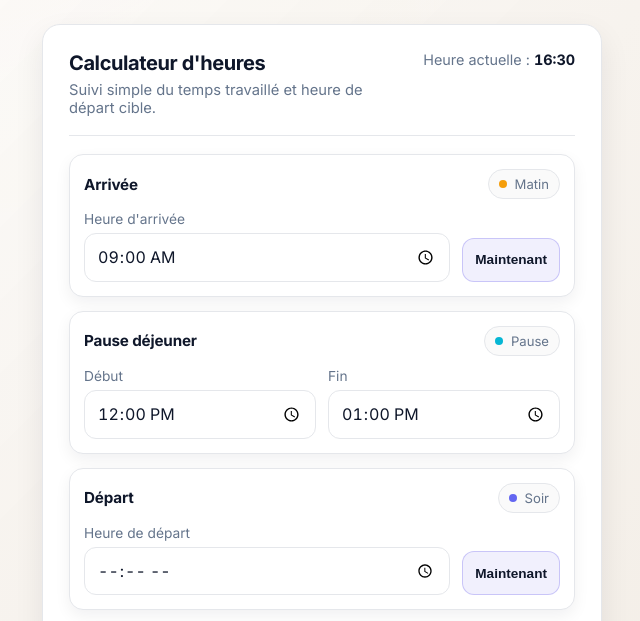
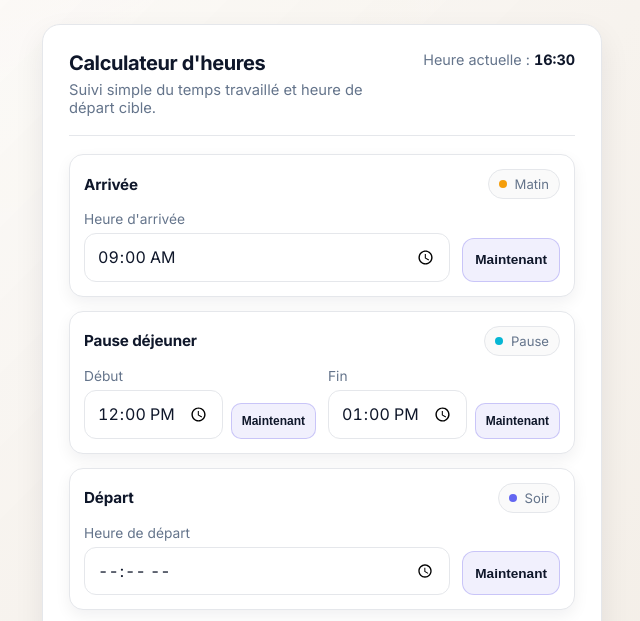
Before and after one commit to bazyole/codex, a plain HTML site: page index.html in a window 1280 px wide. Shown: the top 621 px of the page, without its empty margins (318-958 px from the left). Drawn offline with Linux system fonts and the light colour scheme.

Commit message:
Add lunch now buttons

```diff
--- a/heures.css
+++ b/heures.css
@@ -194,6 +194,24 @@ input[type="time"]:focus, input[type="number"]:focus{
   gap: 12px;
 }
 
+.input-item{
+  display: grid;
+  grid-template-columns: 1fr auto;
+  align-items: end;
+  gap: 8px;
+}
+
+.input-field{
+  min-width: 0;
+}
+
+.btn-now--mini{
+  height: 36px;
+  padding: 0 10px;
+  border-radius: 10px;
+  font-size: 0.75rem;
+}
+
 .results-section{
   margin-top: 16px;
   padding: 16px;
@@ -348,6 +366,8 @@ input[type="time"]:focus, input[type="number"]:focus{
   .input-row{ grid-template-columns: 1fr; }
   .btn-now{ width: 100%; }
   .lunch-inputs{ grid-template-columns: 1fr; }
+  .input-item{ grid-template-columns: 1fr; }
+  .btn-now--mini{ width: 100%; }
   .result-main{ flex-direction: column; align-items: flex-start; }
 }
 
--- a/index.html
+++ b/index.html
@@ -47,12 +47,18 @@
 
       <div class="lunch-inputs">
         <div class="input-item">
-          <label for="lunchStart">Début</label>
-          <input type="time" id="lunchStart" value="12:00">
+          <div class="input-field">
+            <label for="lunchStart">Début</label>
+            <input type="time" id="lunchStart" value="12:00">
+          </div>
+          <button class="btn-now btn-now--mini" onclick="setNow('lunchStart')">Maintenant</button>
         </div>
         <div class="input-item">
-          <label for="lunchEnd">Fin</label>
-          <input type="time" id="lunchEnd" value="13:00">
+          <div class="input-field">
+            <label for="lunchEnd">Fin</label>
+            <input type="time" id="lunchEnd" value="13:00">
+          </div>
+          <button class="btn-now btn-now--mini" onclick="setNow('lunchEnd')">Maintenant</button>
         </div>
       </div>
     </div>
```
